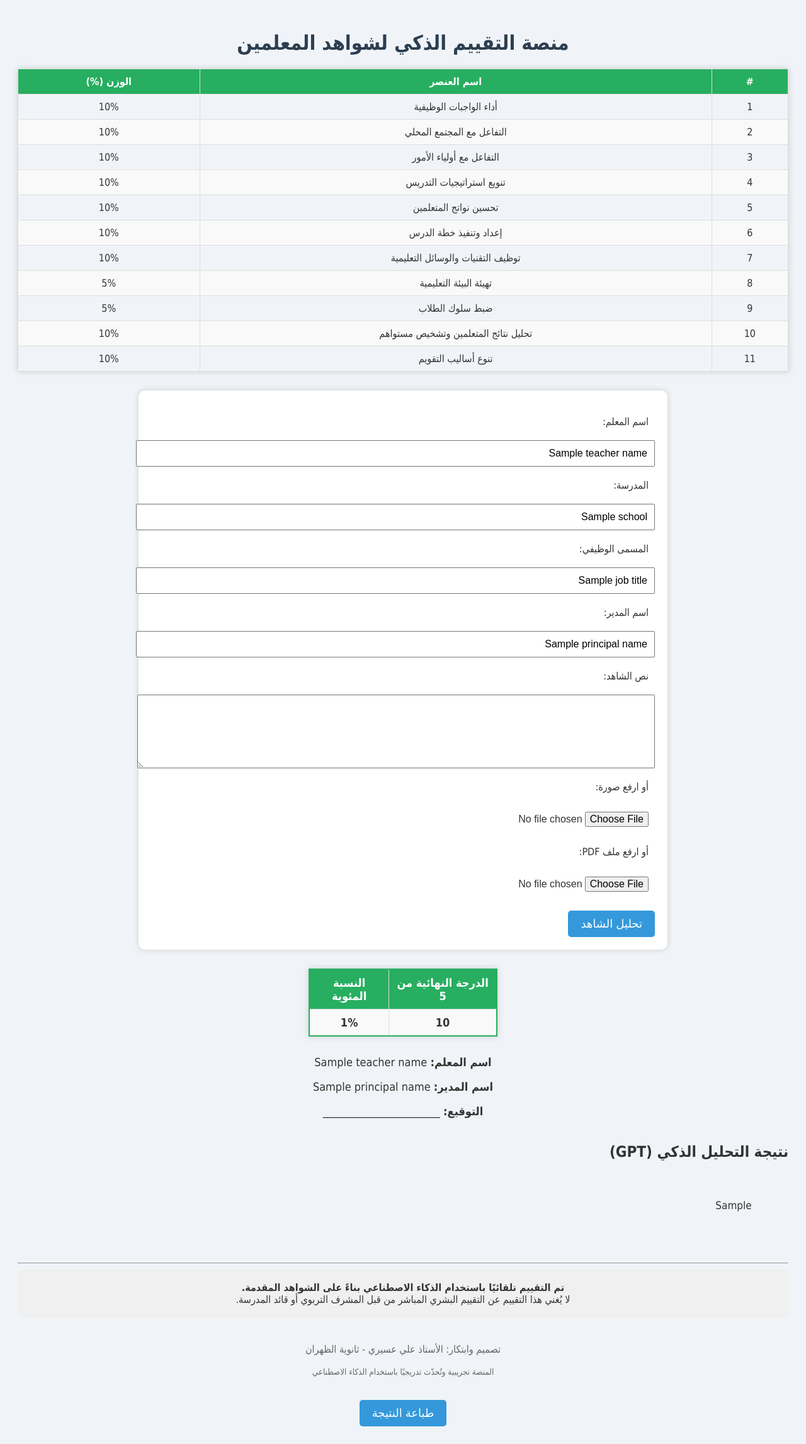
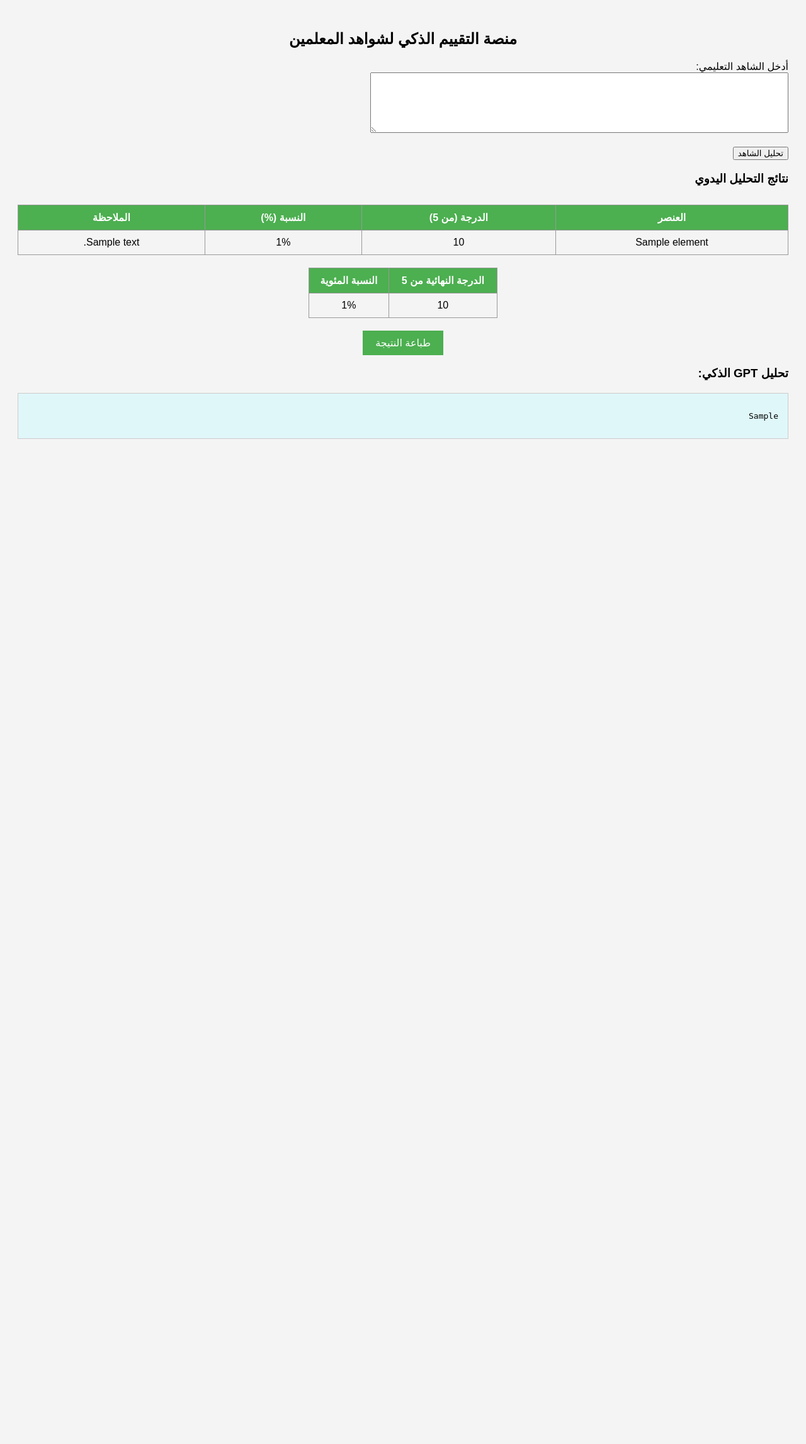
Before and after one commit to aliasiriiii/smart-ai, a Flask app: template templates/index.html in a window 1280 px wide. Shown: the whole page at 63% size. After the commit the page ends 697 px from the top, so only its background shows below. Run offline with Flask 3, Linux system fonts and the light colour scheme; the template is opened without the code that fills it: most values are stand-ins (such as "Sample title", 1, 10 or a date in 2020).

Commit message:
Update index.html

```diff
--- a/templates/index.html
+++ b/templates/index.html
@@ -2,180 +2,72 @@
 <html lang="ar" dir="rtl">
 <head>
     <meta charset="UTF-8">
-    <title>منصة التقييم الذكي لشواهد المعلمين</title>
+    <title>منصة التقييم الذكي</title>
     <style>
-        body {
-            font-family: 'Tahoma', sans-serif;
-            background: #f0f4f8;
-            padding: 20px;
-            color: #333;
-        }
-        h1 {
-            text-align: center;
-            color: #2c3e50;
-        }
-        form {
-            background: white;
-            padding: 20px;
-            border-radius: 10px;
-            box-shadow: 0 0 10px #ccc;
-            max-width: 800px;
-            margin: auto;
-        }
-        label, input, textarea {
-            display: block;
-            width: 100%;
-            margin-top: 10px;
-            padding: 10px;
-            font-size: 16px;
-        }
-        button {
-            background-color: #3498db;
-            color: white;
-            padding: 10px 20px;
-            margin-top: 20px;
-            border: none;
-            border-radius: 5px;
-            font-size: 18px;
-            cursor: pointer;
-        }
-        table {
-            width: 100%;
-            border-collapse: collapse;
-            font-family: Tahoma;
-            margin-bottom: 30px;
-            box-shadow: 0 0 10px #ccc;
-        }
-        th, td {
-            padding: 10px;
-            text-align: center;
-            border: 1px solid #ddd;
-        }
-        th {
-            background-color: #27ae60;
-            color: white;
-        }
-        tr:nth-child(even) {
-            background-color: #f9f9f9;
-        }
-        .footer {
-            text-align: center;
-            margin-top: 40px;
-            color: #666;
-        }
-        @media print {
-            .no-print, .gpt-analysis, form, .footer, #loading {
-                display: none !important;
-            }
-            #print-section {
-                display: block;
-            }
-        }
+        body { font-family: 'Arial', sans-serif; background-color: #f4f4f4; padding: 20px; }
+        table { width: 100%; border-collapse: collapse; margin-top: 30px; }
+        th, td { border: 1px solid #999; padding: 10px; text-align: center; }
+        th { background-color: #4CAF50; color: white; }
+        .result-table { width: 300px; margin: auto; text-align: center; margin-top: 20px; }
+        .print-button { margin-top: 20px; text-align: center; }
+        .print-button button { padding: 10px 20px; font-size: 16px; background-color: #4CAF50; color: white; border: none; cursor: pointer; }
     </style>
-    <script>
-        function showLoading() {
-            document.getElementById('loading').style.display = 'block';
-        }
-    </script>
 </head>
 <body>
 
-    <h1>منصة التقييم الذكي لشواهد المعلمين</h1>
+    <h2 style="text-align: center;">منصة التقييم الذكي لشواهد المعلمين</h2>
 
-    <!-- جدول العناصر الرسمية -->
-    <table>
-        <thead>
-            <tr>
-                <th>#</th>
-                <th>اسم العنصر</th>
-                <th>الوزن (%)</th>
-            </tr>
-        </thead>
-        <tbody>
-            <tr><td>1</td><td>أداء الواجبات الوظيفية</td><td>10%</td></tr>
-            <tr><td>2</td><td>التفاعل مع المجتمع المحلي</td><td>10%</td></tr>
-            <tr><td>3</td><td>التفاعل مع أولياء الأمور</td><td>10%</td></tr>
-            <tr><td>4</td><td>تنويع استراتيجيات التدريس</td><td>10%</td></tr>
-            <tr><td>5</td><td>تحسين نواتج المتعلمين</td><td>10%</td></tr>
-            <tr><td>6</td><td>إعداد وتنفيذ خطة الدرس</td><td>10%</td></tr>
-            <tr><td>7</td><td>توظيف التقنيات والوسائل التعليمية</td><td>10%</td></tr>
-            <tr><td>8</td><td>تهيئة البيئة التعليمية</td><td>5%</td></tr>
-            <tr><td>9</td><td>ضبط سلوك الطلاب</td><td>5%</td></tr>
-            <tr><td>10</td><td>تحليل نتائج المتعلمين وتشخيص مستواهم</td><td>10%</td></tr>
-            <tr><td>11</td><td>تنوع أساليب التقويم</td><td>10%</td></tr>
-        </tbody>
-    </table>
-
-    <!-- نموذج الإدخال -->
-    <form method="POST" enctype="multipart/form-data" onsubmit="showLoading()">
-        <label>اسم المعلم:</label>
-        <input type="text" name="teacher_name" value="{{ teacher_name }}">
-
-        <label>المدرسة:</label>
-        <input type="text" name="school" value="{{ school }}">
-
-        <label>المسمى الوظيفي:</label>
-        <input type="text" name="job_title" value="{{ job_title }}">
-
-        <label>اسم المدير:</label>
-        <input type="text" name="principal_name" value="{{ principal_name }}">
-
-        <label>نص الشاهد:</label>
-        <textarea name="shahid" rows="5"></textarea>
-
-        <label>أو ارفع صورة:</label>
-        <input type="file" name="image">
-
-        <label>أو ارفع ملف PDF:</label>
-        <input type="file" name="pdf_file">
-
+    <form method="POST" action="/analyze_text">
+        <label for="input_text">أدخل الشاهد التعليمي:</label><br>
+        <textarea name="input_text" rows="6" cols="80" required></textarea><br><br>
         <button type="submit">تحليل الشاهد</button>
     </form>
 
-    <div id="loading" style="display:none; text-align:center; margin-top:20px; font-size:18px; color:#2c3e50;">
-        جاري التحليل... يرجى الانتظار
-    </div>
+    {% if table %}
+        <div id="result-section">
+            <h3>نتائج التحليل اليدوي</h3>
+            <table>
+                <tr>
+                    <th>العنصر</th>
+                    <th>الدرجة (من 5)</th>
+                    <th>النسبة (%)</th>
+                    <th>الملاحظة</th>
+                </tr>
+                {% for row in table %}
+                    <tr>
+                        <td>{{ row.element }}</td>
+                        <td>{{ row.score }}</td>
+                        <td>{{ row.percentage }}%</td>
+                        <td>{{ row.comment }}</td>
+                    </tr>
+                {% endfor %}
+            </table>
 
-    <!-- جدول النتيجة النهائية للطباعة -->
-    <div id="print-section">
-        <table style="width: 300px; margin: 30px auto; font-size: 18px; border: 2px solid #27ae60;">
-          <tr style="background-color: #27ae60; color: white;">
+            {% if final_score and final_percentage %}
+                <table class="result-table" border="1">
+                    <tr style="background-color: #4CAF50; color: white;">
                         <th>الدرجة النهائية من 5</th>
                         <th>النسبة المئوية</th>
                     </tr>
                     <tr>
-            <td><strong>{{ final_score }}</strong></td>
-            <td><strong>{{ final_percentage }}%</strong></td>
+                        <td>{{ final_score }}</td>
+                        <td>{{ final_percentage }}%</td>
                     </tr>
                 </table>
+            {% endif %}
 
-        <div style="text-align: center; font-size: 18px; margin-top: 30px;">
-            <p><strong>اسم المعلم:</strong> {{ teacher_name }}</p>
-            <p><strong>اسم المدير:</strong> {{ principal_name }}</p>
-            <p><strong>التوقيع:</strong> _______________________</p>
-        </div>
-    </div>
-
-    {% if gpt_result %}
-    <div class="no-print">
-        <h2 style="margin-top: 40px;">نتيجة التحليل الذكي (GPT)</h2>
-        <div style="white-space: pre-wrap; font-size: 17px; line-height: 2;">
-            {{ gpt_result | safe }}
-        </div>
-
-        <hr style="margin-top: 40px;">
-        <div style="background:#f0f0f0; padding: 20px; font-size: 16px; border-radius: 10px; text-align: center;">
-            <strong>تم التقييم تلقائيًا باستخدام الذكاء الاصطناعي بناءً على الشواهد المقدمة.</strong><br>
-            لا يُغني هذا التقييم عن التقييم البشري المباشر من قبل المشرف التربوي أو قائد المدرسة.
+            <div class="print-button">
+                <button onclick="window.print()">طباعة النتيجة</button>
             </div>
         </div>
     {% endif %}
 
-    <div class="footer">
-        <p>تصميم وابتكار: الأستاذ علي عسيري - ثانوية الظهران</p>
-        <p><small>المنصة تجريبية وتُحدّث تدريجيًا باستخدام الذكاء الاصطناعي</small></p>
-        <button onclick="window.print()" class="no-print">طباعة النتيجة</button>
+    {% if ai_analysis %}
+        <h3>تحليل GPT الذكي:</h3>
+        <div style="background-color: #e0f7fa; padding: 15px; border: 1px solid #ccc; margin-top: 20px;">
+            <pre>{{ ai_analysis }}</pre>
         </div>
+    {% endif %}
 
 </body>
 </html>
```
Lines whose indentation alone changed are shown as unchanged.
